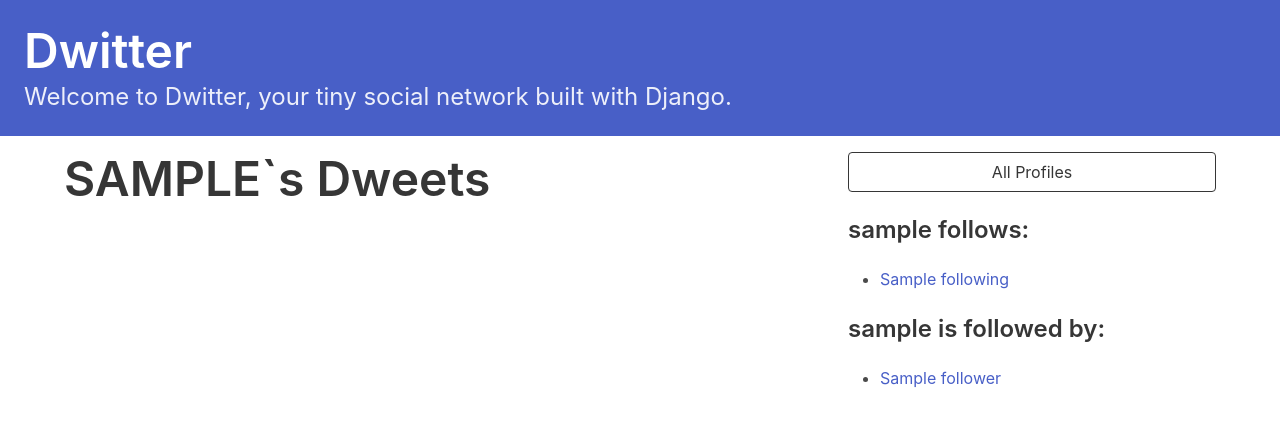
After one commit to JJBarata/py-social-network, a Django app: template dwitter/templates/dwitter/profile.html in a window 1280 px wide. The commit adds this page. Shown: the top 426 px of the page. Run offline with Django 3.2, Linux system fonts and the light colour scheme; the template is opened without the code that fills it: most values are stand-ins (such as "Sample title", 1, 10 or a date in 2020).

Commit message:
add profile.html file. Improve navigation between profiles

```diff
--- /dev/null
+++ b/dwitter/templates/dwitter/profile.html
@@ -0,0 +1,56 @@
+{% extends 'base.html' %}
+
+{% block content %}
+
+<div class='column'>
+
+    <div class='block'>
+        <h1 class='title is-1'>
+            {{profile.user.username|upper}}`s Dweets
+        </h1>
+    </div>
+</div>
+
+<div class='column is-one-third'>
+    <div class='block'>
+        <a href="{% url 'dwitter:profile_list' %}">
+            <button class='button is-dark is-outlined is-fullwidth'>
+                All Profiles
+            </button>
+        </a>
+    </div>
+    <div class='block'>
+        <h3 class='title is-4'>
+            {{profile.user.username}} follows:
+        </h3>
+        <div class='content'>
+            <ul>
+                {% for following in profile.follows.all %}
+                    <li>
+                        <a href="{% url 'dwitter:profile' following.id %}">
+                            {{ following }}
+                        </a>
+                    </li>
+                {% endfor %}
+            </ul>
+        </div>
+    </div>
+    <div class='block'>
+        <h3 class='title is-4'>
+            {{profile.user.username}} is followed by:
+        </h3>
+        <div class='content'>
+            <ul>
+                {% for follower in profile.followed_by.all %}
+                    <li>
+                        <a href="{% url 'dwitter:profile' follower.id %}">
+                            {{ follower }}
+                        </a>
+                    </li>
+                {% endfor %}
+            </ul>
+        </div>
+    </div>
+</div>
+
+{% endblock content %}
--- a/dwitter/templates/dwitter/profile_list.html
+++ b/dwitter/templates/dwitter/profile_list.html
@@ -8,7 +8,7 @@
 
     <div class='block'>
         <div class='card'>
-            <a href='#'>
+            <a href="{% url 'dwitter:profile' profile.id %}">
                 <div class='card-content'>
                     <div class='media'>
                         <div class='media-left'>
--- a/dwitter/urls.py
+++ b/dwitter/urls.py
@@ -1,9 +1,10 @@
 from django.urls import path
-from .views import dashboard, profile_list
+from .views import dashboard, profile_list, profile
 
 app_name = 'dwitter'
 
 urlpatterns = [
     path('', dashboard, name='dashboard'),
     path('profile_list/', profile_list, name='profile_list'),
+    path('profile/<int:pk>', profile, name='profile'),
 ]
--- a/dwitter/views.py
+++ b/dwitter/views.py
@@ -7,3 +7,7 @@ def dashboard(request):
 def profile_list(request):
     profiles = Profile.objects.exclude(user=request.user)
     return render(request, 'dwitter/profile_list.html', {'profiles': profiles})
+
+def profile(request, pk):
+    profile = Profile.objects.get(pk=pk)
+    return render(request, 'dwitter/profile.html', {'profile': profile})
```
